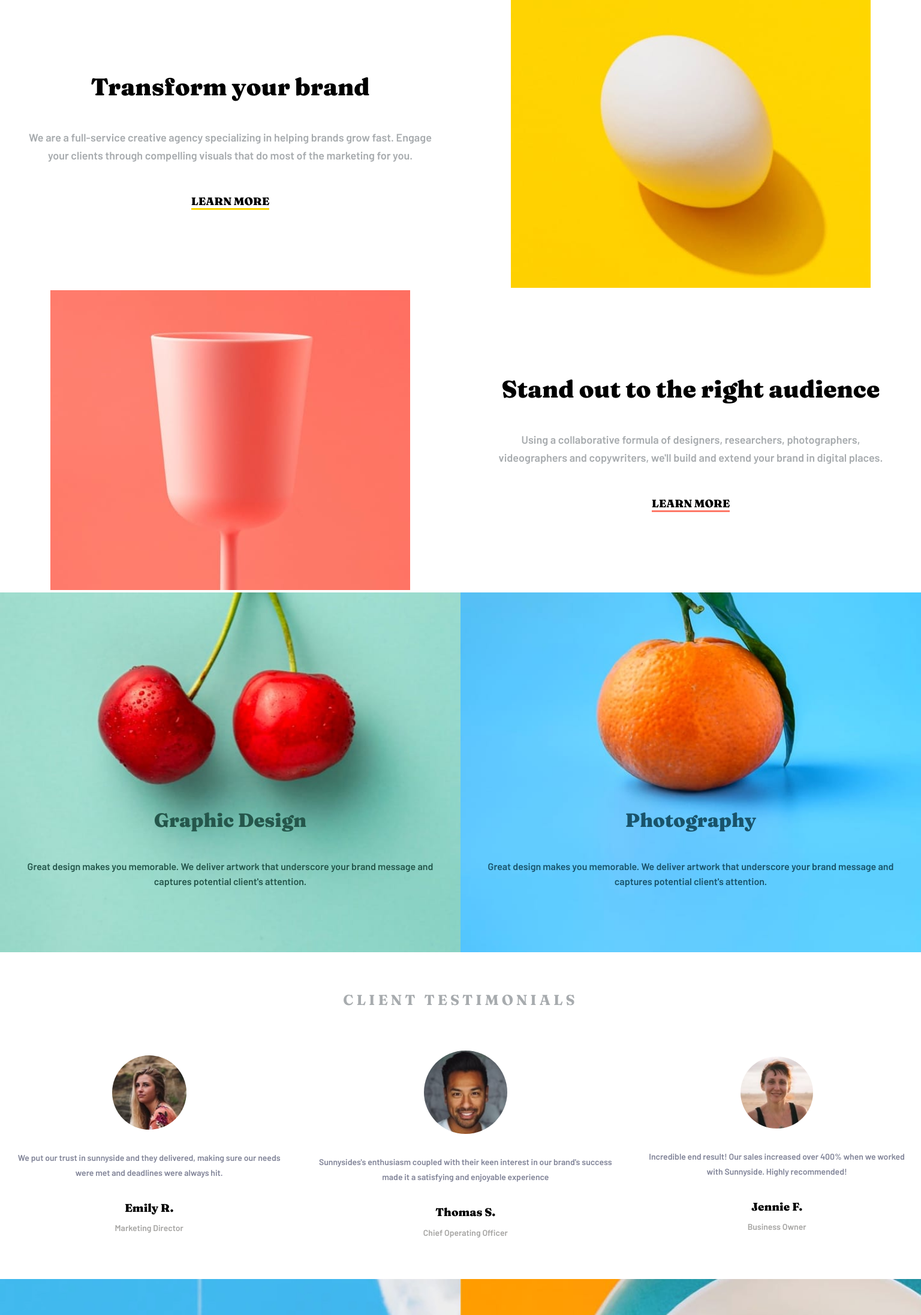
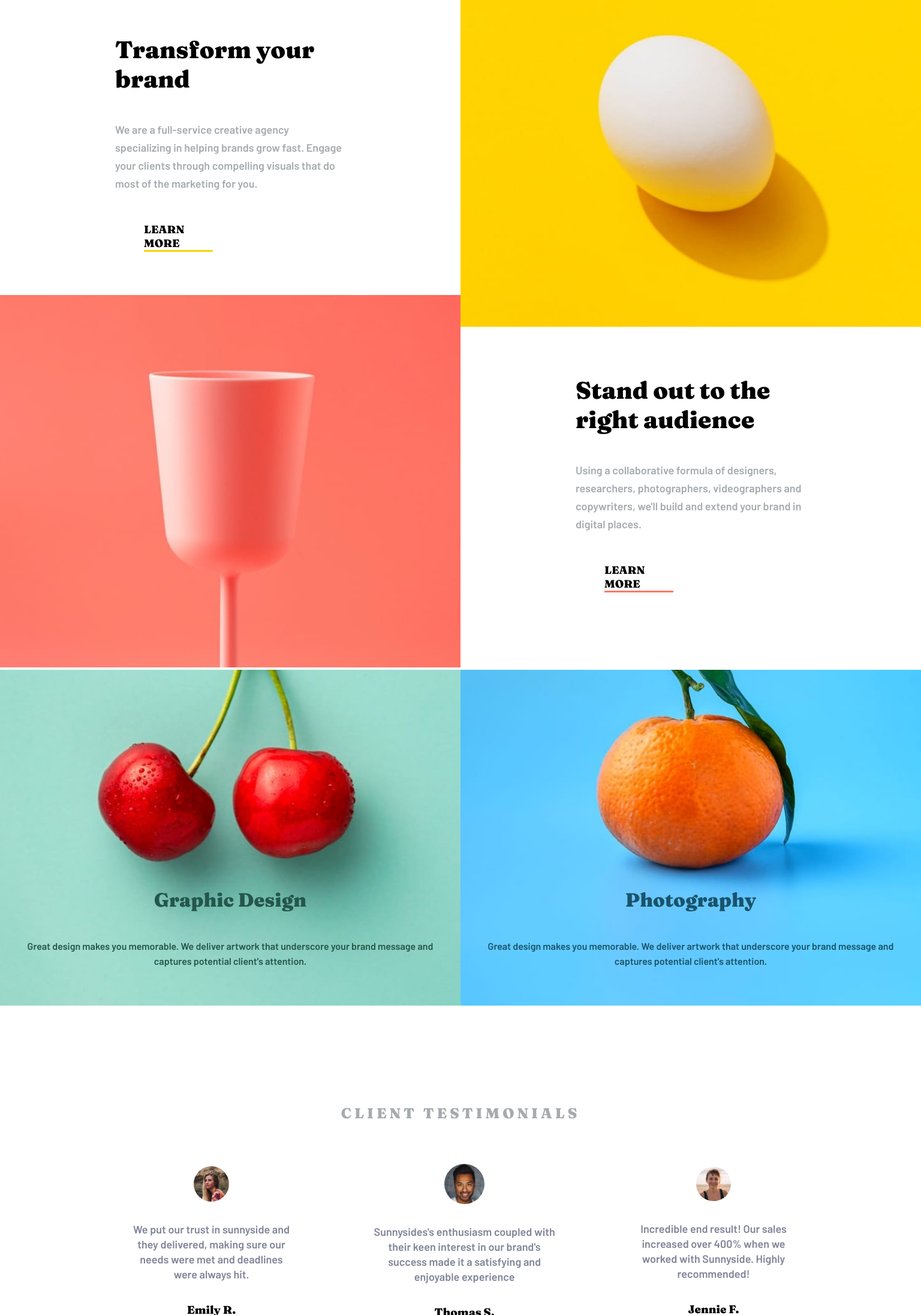
Before and after one commit to OscarAnillo/sunny-side-landing-fe, a Next.js app: page / in a window 1536 px wide. Shown: the part 1020-3213 px from the top of the page at 60% size. Built offline with nearby package versions, Linux system fonts and the light colour scheme.

Commit message:
add styles for desktop view

```diff
--- a/styles/globals.css
+++ b/styles/globals.css
@@ -565,7 +565,7 @@ footer h1 {
   }
 
   .nav-row .desktop-nav li {
-    margin-left: 4em;
+    margin-left: 2em;
   }
 
   /* Hero Component */
@@ -593,20 +593,32 @@ footer h1 {
     align-items: center;
     justify-content: space-between;
     flex-direction: row-reverse;
+    height: 64vh;
+    text-align: left;
   }
 
   .transform-desktop div {
     width: 100%;
+
   }
 
   .transform-desktop div img {
-    height: 500px;
-    object-fit: none;
+    height: 564px;
+    width: 950px;
+    object-fit: cover;
   }
 
 
   .transform h1 {
     font-size: 2.5rem;
+    width: 70%;
+  }
+  .transform p {
+    width: 70%;
+  }
+  .transform button {
+    width: 30%;
+    margin-left: 76px;
   }
 
   /* Stand out Component */
@@ -614,6 +626,7 @@ footer h1 {
     display: flex;
     align-items: center;
     justify-content: space-between;
+    text-align: left;
   }
 
   .stand-out div {
@@ -621,8 +634,9 @@ footer h1 {
   }
 
   .stand-out div img {
-    height: 500px;
-    object-fit: none;
+    height: 565px;
+    width: 950px;
+    object-fit: cover;
   }
 
   .stand-out h1 {
@@ -642,43 +656,39 @@ footer h1 {
 
   .product-bg-graphic {
     background-image: url("/images/desktop/image-graphic-design.jpg");
+    height: 80vh;
   }
 
   .product-bg-graphic div {
-    position: absolute;
-    top: 60%;
+    top: 65%;
   }
 
   .product-bg-photo {
     background-image: url("/images/desktop/image-photography.jpg");
+    height: 80vh;
   }
 
   .product-bg-photo div {
-    position: absolute;
-    top: 60%;
+    top: 65%;
   }
 
   /* Testimonial component */
   .testimonials {
-    padding-top: 65px;
-    text-align: center;
-  }
-
-  .testimonial-desktop {
-    display: flex;
-    align-items: center;
-    justify-content: space-between;
+    padding: 165px 0 160px 0;
   }
 
   .testimonials h1 {
     font-size: 1.5rem;
+    font-weight: 900;
   }
 
   .testimonials img {
     width: 25%;
     border-radius: 100px;
   }
-
+  .testimonials h3 {
+    font-weight: 900;
+  }
   .testimonials p {
     font-size: 14px;
   }
@@ -712,15 +722,17 @@ footer h1 {
     background-color: rgb(144, 212, 197);
     text-align: center;
     padding-top: 70px;
+    height: 356px;
   }
 
   footer h1 {
     margin-bottom: 55px;
     color: rgb(45, 118, 101);
+    font-weight: 900;
   }
 
   .footer-row {
-    width: 60%;
+    width: 30%;
     margin: auto;
     display: flex;
     justify-content: space-between;
@@ -733,7 +745,7 @@ footer h1 {
   }
 
   .socials {
-    width: 30%;
+    width: 20%;
     margin: auto;
     display: flex;
     justify-content: space-between;
@@ -741,3 +753,188 @@ footer h1 {
     padding-bottom: 80px;
   }
 }
+
+@media(min-width: 1400px) {
+  .nav-row .desktop-nav li {
+    margin-left: 4em;
+  }
+
+  /* Hero Component */
+  .bg-hero {
+    background-image: url('/images/desktop/image-header.jpg');
+    height: 1000px;
+  }
+
+  /* Transform Component */
+  .transform-desktop {
+    display: flex;
+    align-items: center;
+    justify-content: space-between;
+    flex-direction: row-reverse;
+    height: 64vh;
+    text-align: left;
+  }
+
+  .transform-desktop div {
+    width: 100%;
+
+  }
+
+  .transform-desktop div img {
+    height: 621px;
+    width: 950px;
+    object-fit: cover;
+  }
+
+
+  .transform h1 {
+    font-size: 2.5rem;
+    width: 50%;
+  }
+  .transform p {
+    width: 50%;
+  }
+  .transform button {
+    width: 15%;
+    margin-left: 240px;
+    text-align: left;
+  }
+
+  /* Stand out Component */
+  .stand-out {
+    display: flex;
+    align-items: center;
+    justify-content: space-between;
+    text-align: left;
+  }
+
+  .stand-out div {
+    width: 100%;
+  }
+
+  .stand-out div img {
+    height: 621px;
+    width: 950px;
+    object-fit: cover;
+  }
+
+  .stand-out h1 {
+    font-size: 2.5rem;
+  }
+
+  /* Product component */
+  .product {
+    display: flex;
+    align-items: center;
+    justify-content: space-between;
+  }
+
+  .product div {
+    width: 100%;
+  }
+
+  .product-bg-graphic {
+    background-image: url("/images/desktop/image-graphic-design.jpg");
+    height: 70vh;
+  }
+
+  .product-bg-graphic div {
+    top: 65%;
+  }
+
+  .product-bg-photo {
+    background-image: url("/images/desktop/image-photography.jpg");
+    height: 70vh;
+  }
+
+  .product-bg-photo div {
+    top: 65%;
+  }
+
+  /* Testimonial component */
+  .testimonials {
+    padding: 165px 0 160px 0;
+  }
+  .testimonial-desktop {
+    width: 80%;
+    margin: auto;
+  }
+
+  .testimonials h1 {
+    font-size: 1.5rem;
+    font-weight: 900;
+  }
+
+  .testimonials img {
+    width: 15%;
+  }
+  .testimonials h3 {
+    font-weight: 900;
+  }
+  .testimonials p {
+    font-size: 18px;
+    width: 70%;
+  }
+
+  /* Images Component */
+  .images-row {
+    display: flex;
+    align-items: center;
+    justify-content: space-between;
+    flex-wrap: nowrap;
+  }
+
+  .images-row div {
+    width: 50%;
+  }
+
+  .images-row div img {
+    width: 100%;
+  }
+
+  .mobile-img {
+    display: none;
+  }
+
+  .desktop-img {
+    display: block;
+  }
+
+  /* Footer */
+  footer {
+    background-color: rgb(144, 212, 197);
+    text-align: center;
+    padding-top: 70px;
+    height: 367px;
+  }
+
+  footer h1 {
+    margin-bottom: 55px;
+    color: rgb(45, 118, 101);
+    font-size: 2.3rem;
+    font-weight: 900;
+  }
+
+  .footer-row {
+    width: 15%;
+    margin: auto;
+    display: flex;
+    justify-content: space-between;
+  }
+
+  .footer-row p {
+    color: rgb(45, 118, 101);
+    font-family: 'Barlow', sans-serif;
+    font-size: 18px;
+    margin-bottom: 80px;
+  }
+
+  .socials {
+    width: 10%;
+    margin: auto;
+    display: flex;
+    justify-content: space-between;
+    color: rgb(45, 118, 101);
+    padding-bottom: 80px;
+  }
+}
```
